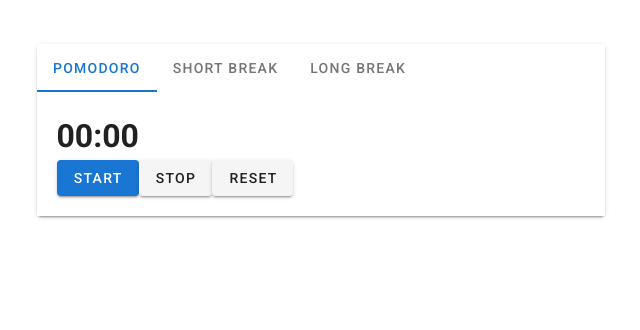
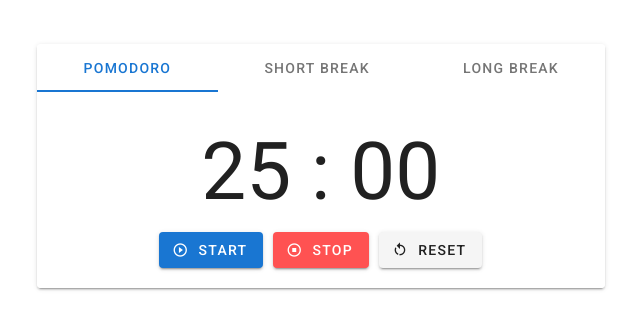
Before and after one commit to Brihadeeshrk/vue-pomodoro, a Vue app in the folder pomodoro-app/: page / in a window 1280 px wide. Shown: the top 330 px of the page, without its empty margins (418-1058 px from the left). Built offline with nearby package versions, Linux system fonts and the light colour scheme.

Commit message:
timer works

```diff
--- a/pomodoro-app/src/App.vue
+++ b/pomodoro-app/src/App.vue
@@ -1,6 +1,6 @@
 <template>
   <v-app>
-    <v-content>
+    <v-main>
       <v-container>
         <v-row>
           <v-col sm="6" offset-sm="4">
@@ -8,7 +8,7 @@
           </v-col>
         </v-row>
       </v-container>
-    </v-content>
+    </v-main>
   </v-app>
 </template>
 
--- a/pomodoro-app/src/components/Pomodoro.vue
+++ b/pomodoro-app/src/components/Pomodoro.vue
@@ -1,23 +1,20 @@
 <template>
     <v-card class="mt-8">
-        <v-tabs v-model="timerType" >
-            <v-tab v-for="tab in tabTitles" :key="tab">
-                {{ tab }}
+        <v-tabs v-model="CurrentTimer" grow @change="changeCurrentTimer">
+            <v-tab v-for="timer in timers" :key="timer.name">
+                {{ timer.name }}
             </v-tab>
+        </v-tabs>
+        <v-card flat class="pa-5 d-flex flex-column justify-center align-center">
+            <h1 class="time"> {{displayMinutes}} : {{displaySeconds}} </h1>
 
-            <v-tabs-items v-model="timerType">
-                <v-tab-item>
-                    <v-card color="basil" flat class="pa-5">
-                        <h1> 00:00 </h1>
+            <div class="button-group">
+                <v-btn color="primary" @click="start"> <v-icon left small>mdi-play-circle-outline</v-icon> Start </v-btn>
+                <v-btn color="error" @click="stop"> <v-icon left small>mdi-stop-circle-outline</v-icon> Stop </v-btn>
+                <v-btn @click="reset(timers[CurrentTimer].minutes)" :disabled="isRunning"> <v-icon left small>mdi-restart</v-icon> Reset </v-btn>
+            </div>
 
-                        <v-btn color="primary"> Start </v-btn>
-                        <v-btn> Stop </v-btn>
-                        <v-btn> Reset </v-btn>
-
-                    </v-card>
-                </v-tab-item>
-            </v-tabs-items>
-        </v-tabs>
+        </v-card>
     </v-card>
 </template>
 
@@ -25,8 +22,64 @@
 export default {
     data() {
         return {
-            timerType: 0,
-            tabTitles: ['Pomodoro', 'Short Break', 'Long Break']
+            timerInstance: null,
+            CurrentTimer: 0,
+            timers: [
+                {
+                    name: 'Pomodoro',
+                    minutes: 25
+                },
+                {
+                    name: 'Short Break',
+                    minutes: 5
+                },
+                {
+                    name: 'Long Break',
+                    minutes: 10
+                }
+            ],
+            totalSeconds: 25 * 60,
+            isRunning: false
+        }
+    },
+    computed: {
+        displayMinutes() {
+            const minutes = Math.floor(this.totalSeconds / 60)
+
+            return this.formatTime(minutes)
+        },
+        displaySeconds() {
+            const seconds = this.totalSeconds % 60
+
+            return this.formatTime(seconds)
+        }
+    },
+    methods: {
+        formatTime(time) {
+            if(time < 10) {
+                return '0' + time
+            }
+            return time.toString()
+        },
+        start() {
+            this.stop(),
+            this.isRunning = true
+            this.timerInstance = setInterval(() => {
+                this.totalSeconds -= 1
+            }, 1000)
+        },
+        stop() {
+            this.isRunning = false
+            clearInterval(this.timerInstance)
+        },
+        reset(minutes) {
+            this.stop(),
+            this.totalSeconds = minutes * 60
+        },
+        changeCurrentTimer(num) {
+            console.log(num)
+            this.CurrentTimer = num
+            this.reset(this.timers[num].minutes)
         }
     }
 }
@@ -35,4 +88,13 @@
 <style lang="sass" scoped>
 .v-card
     width: 600px
+
+.v-btn
+    margin: 0 5px
+
+.time
+    font-size: 80px
+    font-weight: 400
+    text-align: center
+
 </style>
--- a/pomodoro-app/src/plugins/vuetify.js
+++ b/pomodoro-app/src/plugins/vuetify.js
@@ -4,4 +4,7 @@
 Vue.use(Vuetify);
 
 export default new Vuetify({
+    icons: {
+        iconfont: 'mdi'
+    }
 });
```
